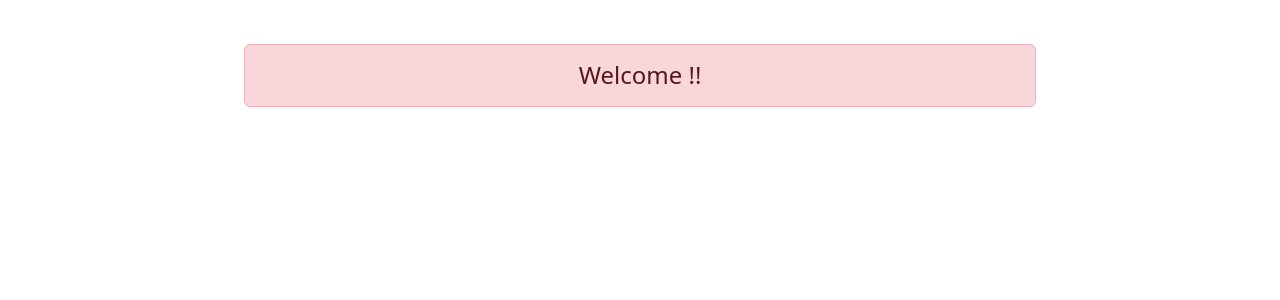
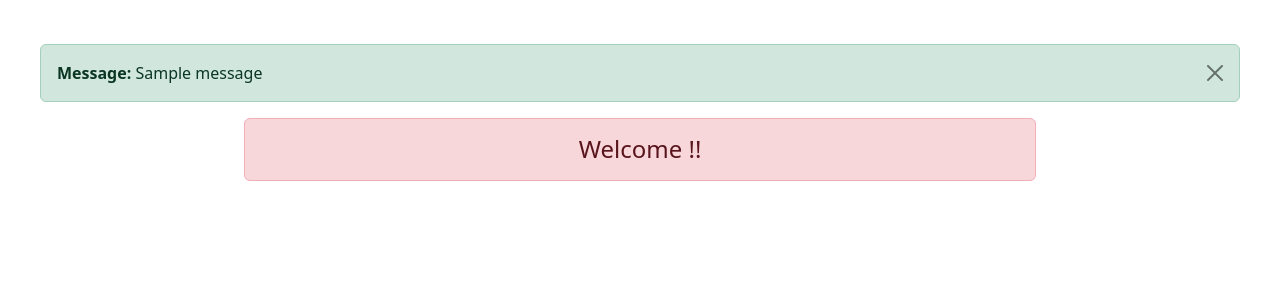
Before and after one commit to ShivaniMishira/Assignment, a Django app: page / in a window 1280 px wide. Shown: the part 56-356 px from the top of the page. Run offline with Django 4.2, Linux system fonts and the light colour scheme; tables that the repository leaves empty hold one stand-in row (values such as "Sample post"); one stand-in notice (Sample message) is shown; some libraries are stand-ins or nearby versions.

Commit message:
Added messages

```diff
--- a/app/templates/index.html
+++ b/app/templates/index.html
@@ -83,6 +83,12 @@
         </div>
       </div>
     </nav>
+    {% for message in messages %}
+    <div class="alert alert-{{message.tags}} alert-dismissible fade show" role="alert">
+      <strong>Message: </strong> {{message}}
+      <button type="button" class="btn-close" data-bs-dismiss="alert" aria-label="Close"></button>
+    </div>
+    {% endfor %}
     {% block content %}
 
     <div class="row">
--- a/app/views.py
+++ b/app/views.py
@@ -1,5 +1,6 @@
 from django.shortcuts import render, HttpResponse, HttpResponseRedirect
 from .models import Xusers
+from django.contrib import messages
 
 # front web page
 def index(request):
@@ -26,6 +27,7 @@ def new_users(request):
         Role = request.POST.get('role')
         new = Xusers(Name=Name, Email=Email, Role=Role)
         new.save()
+        messages.success(request, "New User Added." )
     return render(request, 'new_users.html')
 
 # show data of single user from database
@@ -50,6 +52,7 @@ def update(request,id):
         update.Email = email
         update.Role = role
         update.save()
+        messages.success(request, " User Info Updated." )
     return render(request, 'users.html')
 pass
 
@@ -58,7 +61,8 @@ pass
 def delete(request,id):
     user = Xusers.objects.get(id=id)
     user.delete()
-    return render(request,'user.html')
+    messages.warning(request, "User Delete.")
+    return render(request,'users.html')
 
 # error handling when a user or resource is not found
 def error_404(request, exception):
```
Also changed, not shown: Assignment/settings.py (+11 -2 lines).
